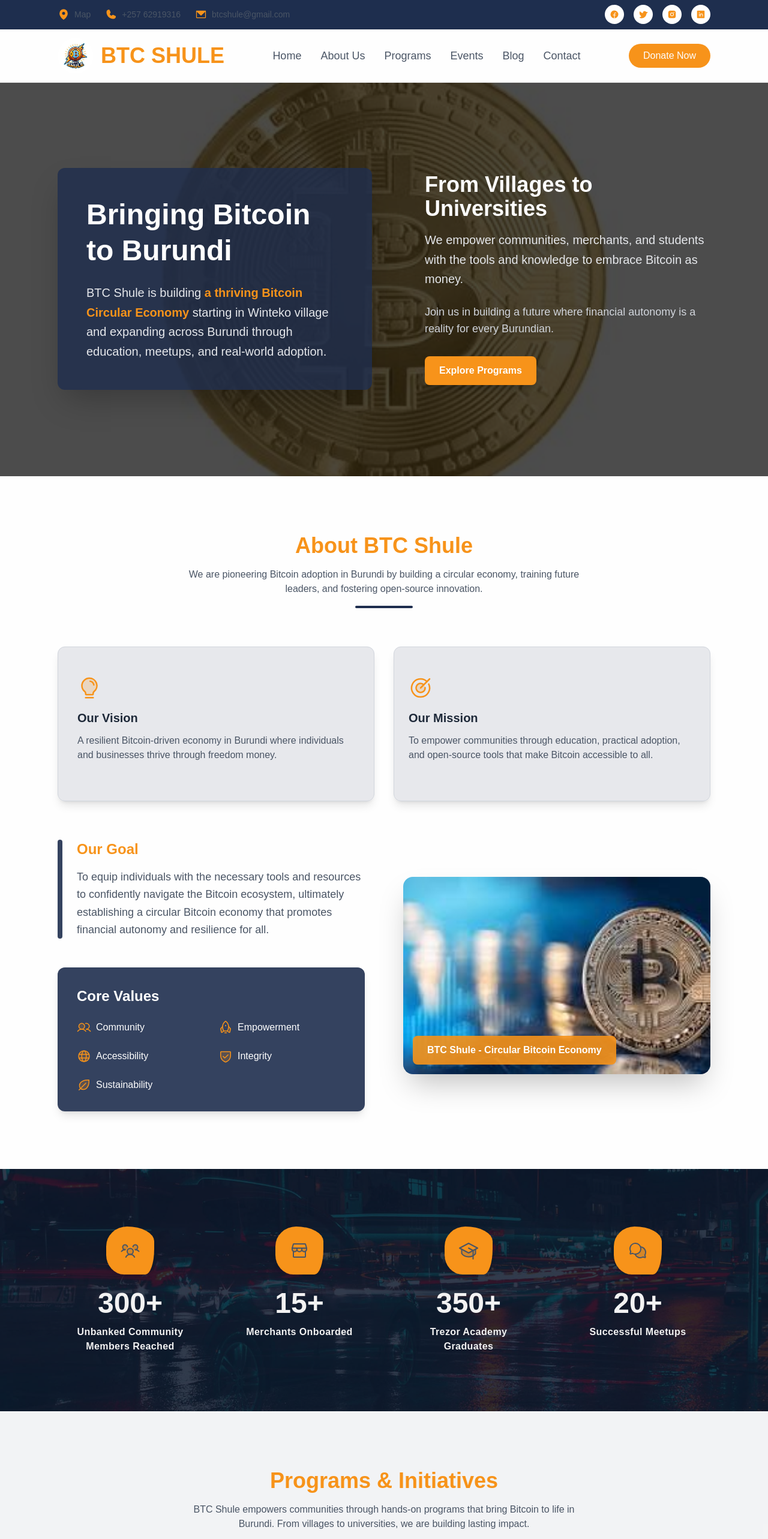
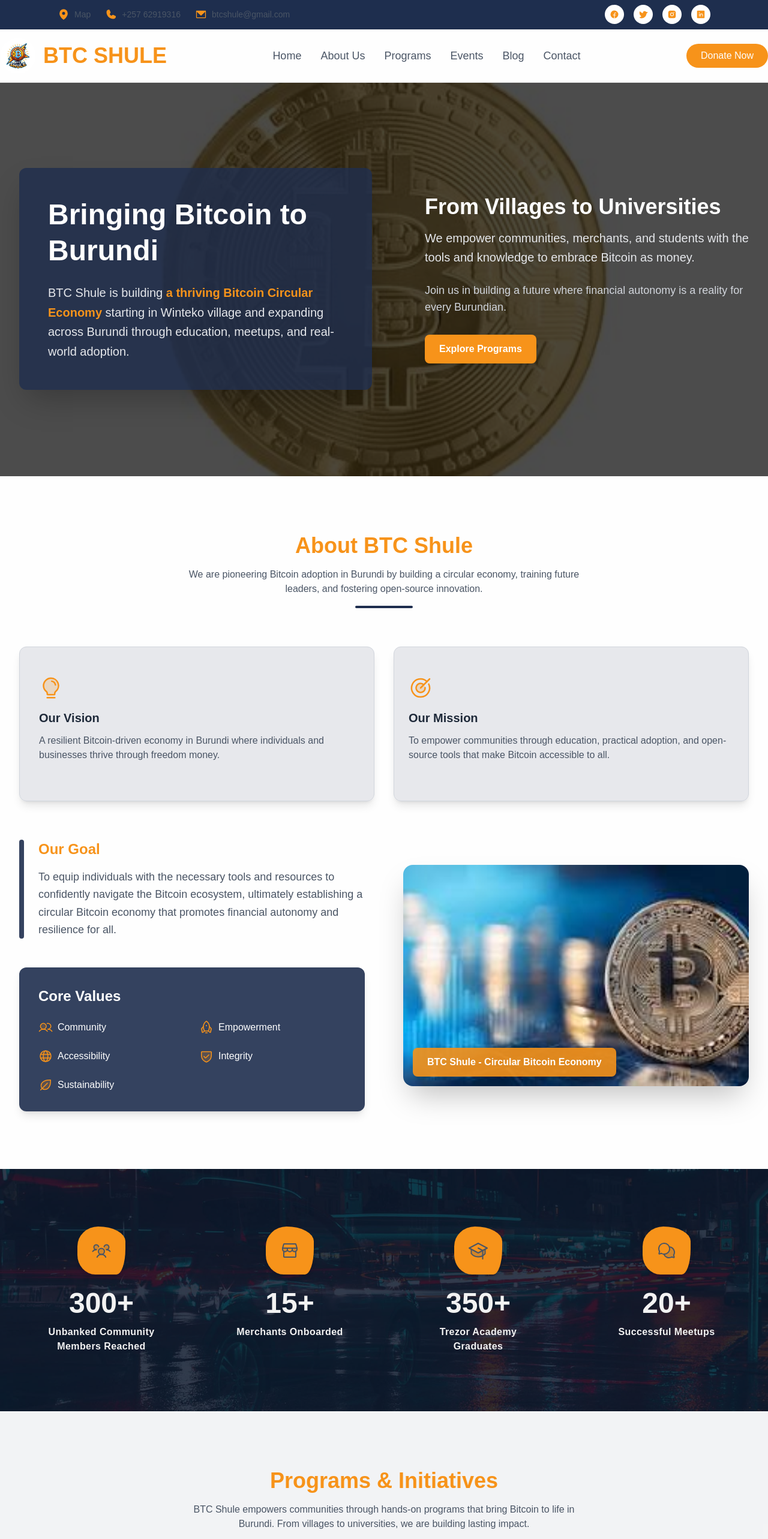
Before and after one commit to BTC-Shule/btc_shule_website, a Next.js app: page / in a window 1280 px wide. Shown: the top 2566 px of the page at 60% size. Built offline with nearby package versions, Linux system fonts and the light colour scheme.

Commit message:
feat: adjust page width

```diff
--- a/src/components/AboutUs.tsx
+++ b/src/components/AboutUs.tsx
@@ -33,7 +33,7 @@
 
   return (
     <section id="about-us" className="relative bg-background py-24">
-      <div className="max-w-6xl mx-auto px-4 sm:px-6 lg:px-8 space-y-16">
+      <div className="max-w-7xl mx-auto px-4 sm:px-6 lg:px-8 space-y-16">
         <motion.div
           initial={{ opacity: 0, y: -30 }}
           whileInView={{ opacity: 1, y: 0 }}
--- a/src/components/Blog.tsx
+++ b/src/components/Blog.tsx
@@ -50,7 +50,7 @@
 export default function Blog() {
   return (
     <section id="blog" className="relative bg-background py-24">
-      <div className="max-w-6xl mx-auto px-4 sm:px-6 lg:px-8 space-y-16">
+      <div className="max-w-7xl mx-auto px-4 sm:px-6 lg:px-8 space-y-16">
         {/* Header */}
         <motion.div
           initial={{ opacity: 0, y: -30 }}
--- a/src/components/Events.tsx
+++ b/src/components/Events.tsx
@@ -60,7 +60,7 @@
 
   return (
     <section id="events" className="relative bg-background py-24">
-      <div className="max-w-6xl mx-auto px-4 sm:px-6 lg:px-8 space-y-16">
+      <div className="max-w-7xl mx-auto px-4 sm:px-6 lg:px-8 space-y-16">
         {/* Header */}
         <motion.div
           initial={{ opacity: 0, y: -30 }}
--- a/src/components/GetInvolved.tsx
+++ b/src/components/GetInvolved.tsx
@@ -46,7 +46,7 @@
 export default function GetInvolved() {
   return (
     <section id="get-involved" className="relative bg-background py-24">
-      <div className="max-w-6xl mx-auto px-4 sm:px-6 lg:px-8 space-y-16">
+      <div className="max-w-7xl mx-auto px-4 sm:px-6 lg:px-8 space-y-16">
         {/* Header */}
         <motion.div
           initial={{ opacity: 0, y: -30 }}
--- a/src/components/Hero.tsx
+++ b/src/components/Hero.tsx
@@ -9,7 +9,7 @@
     >
       <div className="absolute inset-0 bg-black/70"></div>
 
-      <div className="relative z-10 max-w-6xl mx-auto px-4 sm:px-6 lg:px-8 py-20 md:py-36 w-full">
+      <div className="relative z-10 max-w-7xl mx-auto px-4 sm:px-6 lg:px-8 py-20 md:py-36 w-full">
         <div className="grid grid-cols-1 lg:grid-cols-2 gap-10 items-center">
           <motion.div
             initial={{ x: -150, opacity: 0 }}
--- a/src/components/Navbar.tsx
+++ b/src/components/Navbar.tsx
@@ -123,7 +123,7 @@
             )}
 
             <div className="py-3">
-              <div className="max-w-7xl mx-auto px-4 sm:px-6 lg:px-24">
+              <div className="max-w-7xl mx-auto px-4 sm:px-6 lg:px-0">
                 <div className="flex justify-between h-16">
                   <div className="flex items-center">
                     <Link
--- a/src/components/Programs.tsx
+++ b/src/components/Programs.tsx
@@ -33,7 +33,7 @@
 export default function Programs() {
   return (
     <section id="programs" className="relative bg-secondary-light/5 py-24">
-      <div className="max-w-6xl mx-auto px-4 sm:px-6 lg:px-8 space-y-16">
+      <div className="max-w-7xl mx-auto px-4 sm:px-6 lg:px-8 space-y-16">
         {/* Header */}
         <motion.div
           initial={{ opacity: 0, y: -30 }}
--- a/src/components/Stats.tsx
+++ b/src/components/Stats.tsx
@@ -123,7 +123,7 @@
         <div className="absolute inset-0 bg-secondary/80"></div>
       </div>
 
-      <div className="max-w-6xl mx-auto px-4 sm:px-6 lg:px-8">
+      <div className="max-w-7xl mx-auto px-4 sm:px-6 lg:px-8">
         <motion.div
           initial={{ opacity: 0, y: -30 }}
           whileInView={{ opacity: 1, y: 0 }}
--- a/src/components/Testimonials.tsx
+++ b/src/components/Testimonials.tsx
@@ -36,7 +36,7 @@
 export default function Testimonials() {
   return (
     <section id="testimonials" className="relative bg-foreground py-24">
-      <div className="max-w-6xl mx-auto px-4 sm:px-6 lg:px-8 space-y-16">
+      <div className="max-w-7xl mx-auto px-4 sm:px-6 lg:px-8 space-y-16">
         <motion.div
           initial={{ opacity: 0, y: -30 }}
           whileInView={{ opacity: 1, y: 0 }}
```
